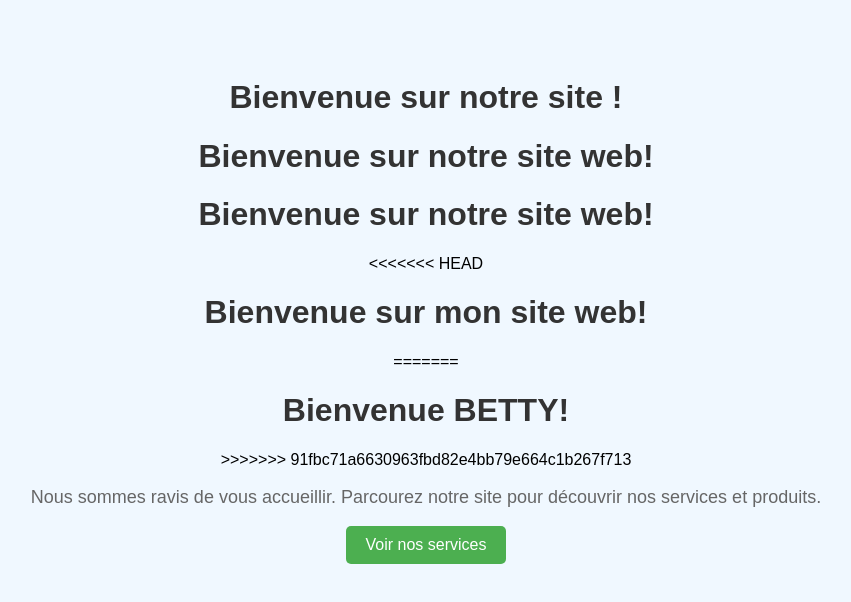
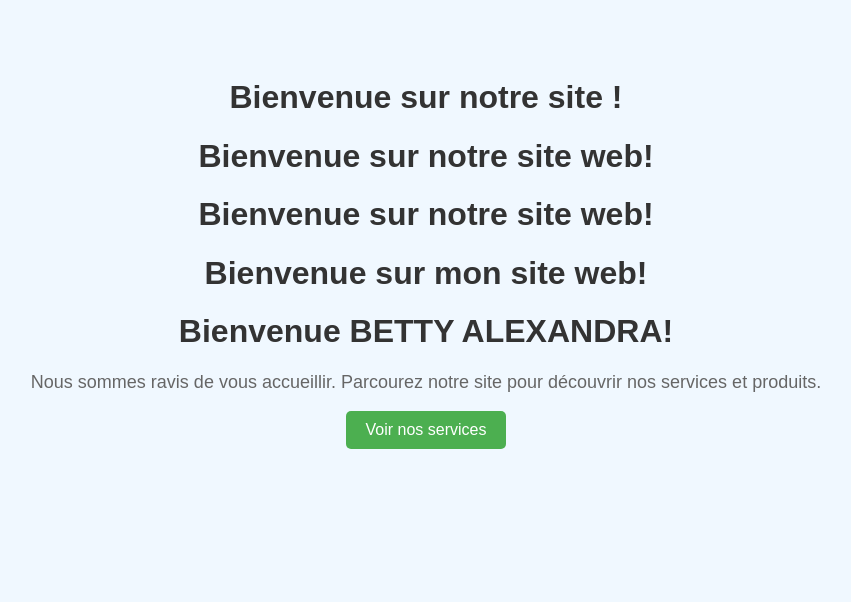
Before and after one commit to mariam896/test, a plain HTML site: page index.html in a window 1280 px wide. Shown: the whole page, without its empty margins (214-1065 px from the left). Drawn offline with Linux system fonts and the light colour scheme.

```diff
--- a/index.html
+++ b/index.html
@@ -35,12 +35,9 @@
     <h1>Bienvenue sur notre site !</h1>
     <h1>Bienvenue sur notre site web!</h1>
     <h1>Bienvenue sur notre site web!</h1>
-<<<<<<< HEAD
     <h1>Bienvenue sur mon site web!</h1>
 
-=======
-    <h1>Bienvenue BETTY!</h1>
->>>>>>> 91fbc71a6630963fbd82e4bb79e664c1b267f713
+    <h1>Bienvenue BETTY ALEXANDRA!</h1>
     <p>Nous sommes ravis de vous accueillir. Parcourez notre site pour découvrir nos services et produits.</p>
     <a href="services.html">Voir nos services</a>
 </body>
```
